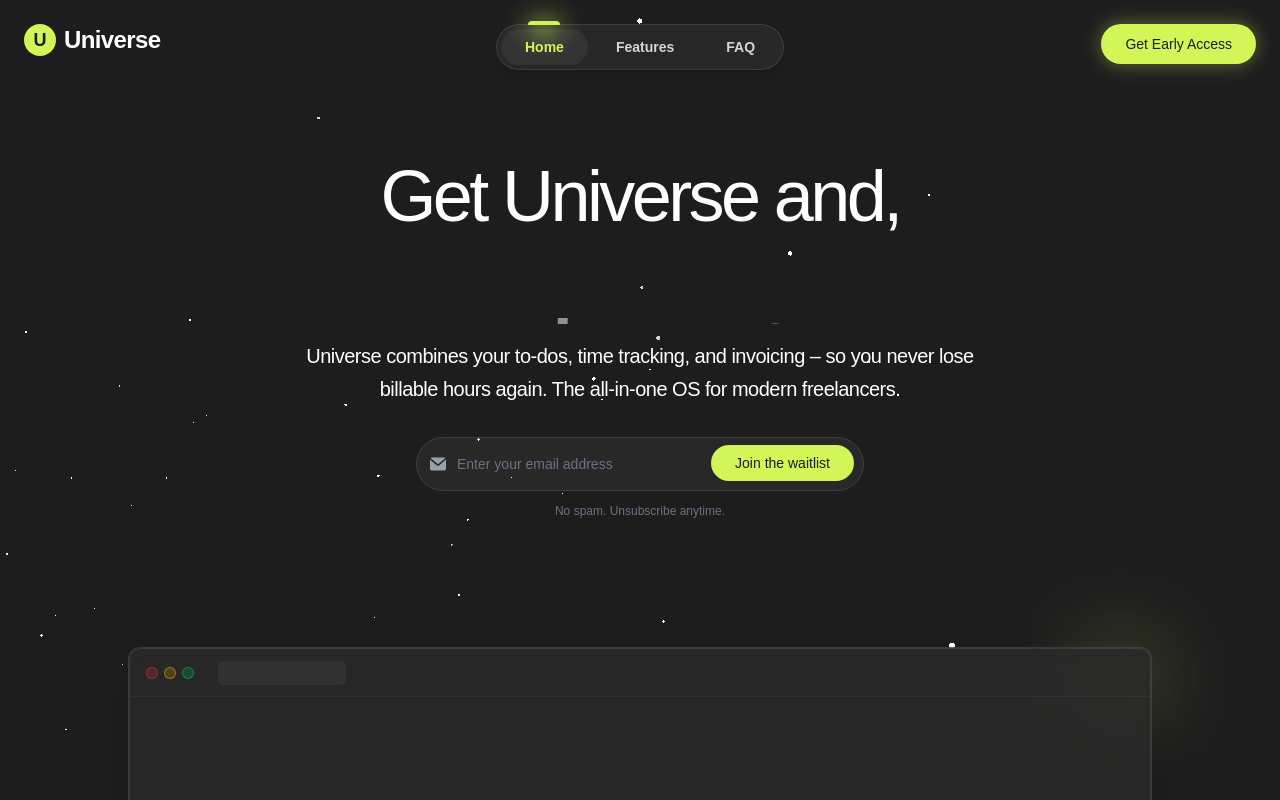
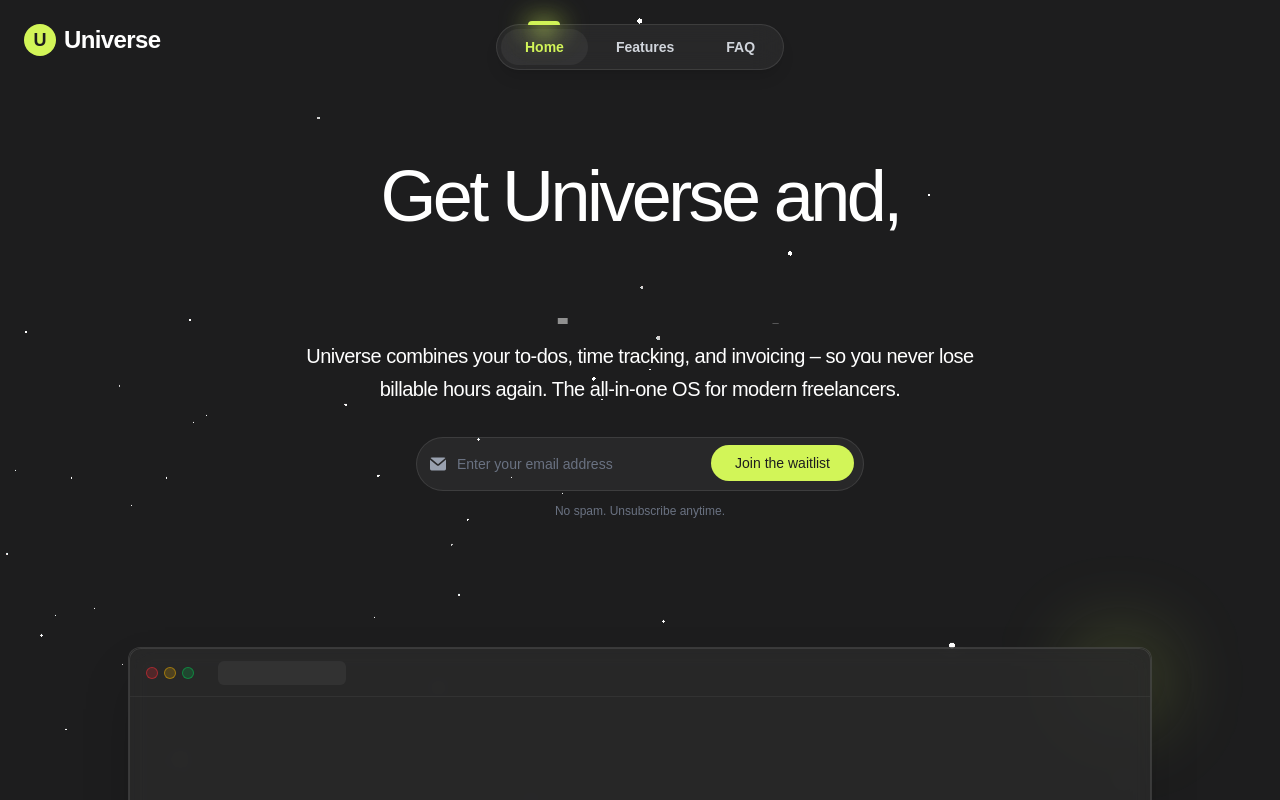
Before and after one commit to liqnerd/Universe_AG, a React (Vite) app: page / in a window 1280 px wide. Shown: the top 800 px of the page. Built offline with nearby package versions, Linux system fonts and the light colour scheme.

Commit message:
Remove Get Early Access button from Navbar

```diff
--- a/src/components/Navbar.jsx
+++ b/src/components/Navbar.jsx
@@ -59,12 +59,7 @@ export function Navbar() {
                 </a>
             </div>
 
-            {/* Fixed CTA (Top Right) */}
-            <div className="fixed top-6 right-6 pointer-events-auto">
-                <button type="button" className="text-background bg-accent hover:bg-accent-hover focus:ring-4 focus:outline-none focus:ring-accent/30 font-medium rounded-full text-sm px-6 py-2.5 text-center transition-all duration-300 shadow-neon hover:shadow-neon-hover transform hover:-translate-y-0.5">
-                    Get Early Access
-                </button>
-            </div>
+
 
             {/* Tubelight Navbar (Center) */}
             <nav className={cn(
```
